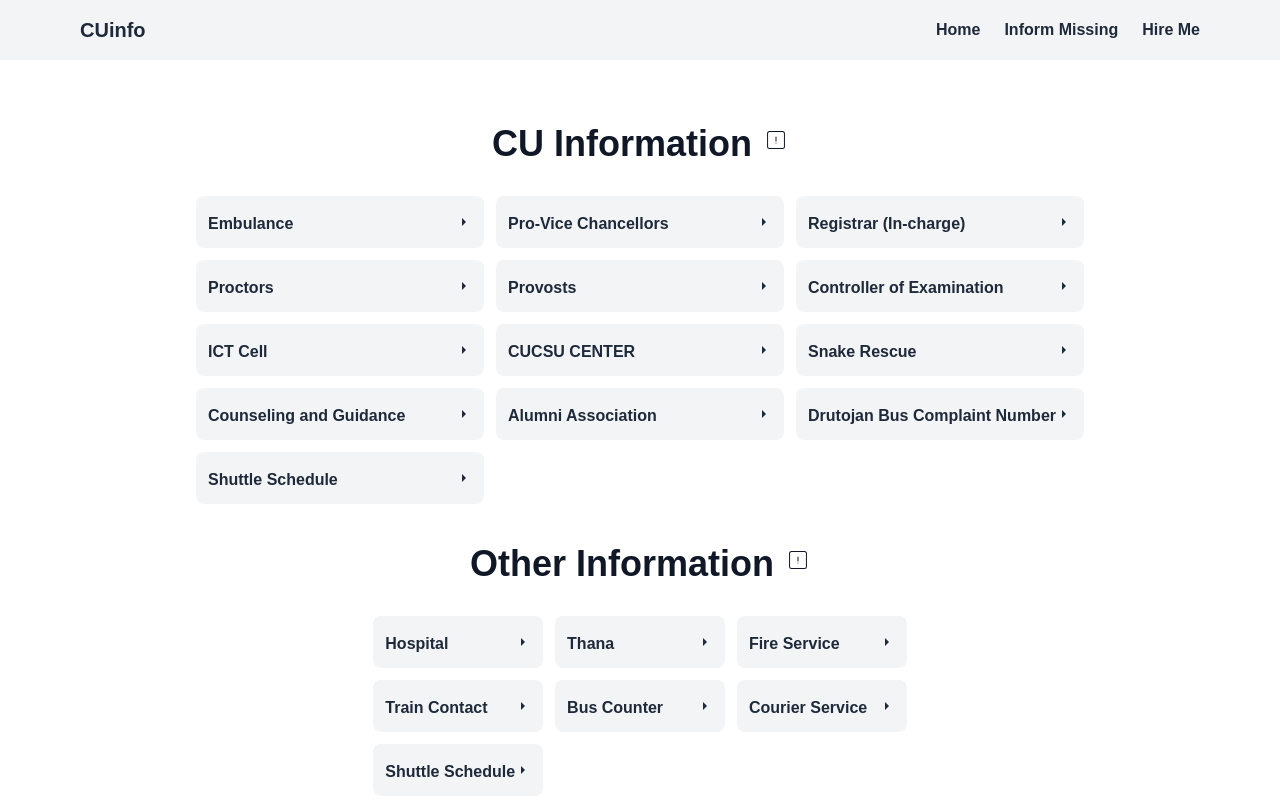
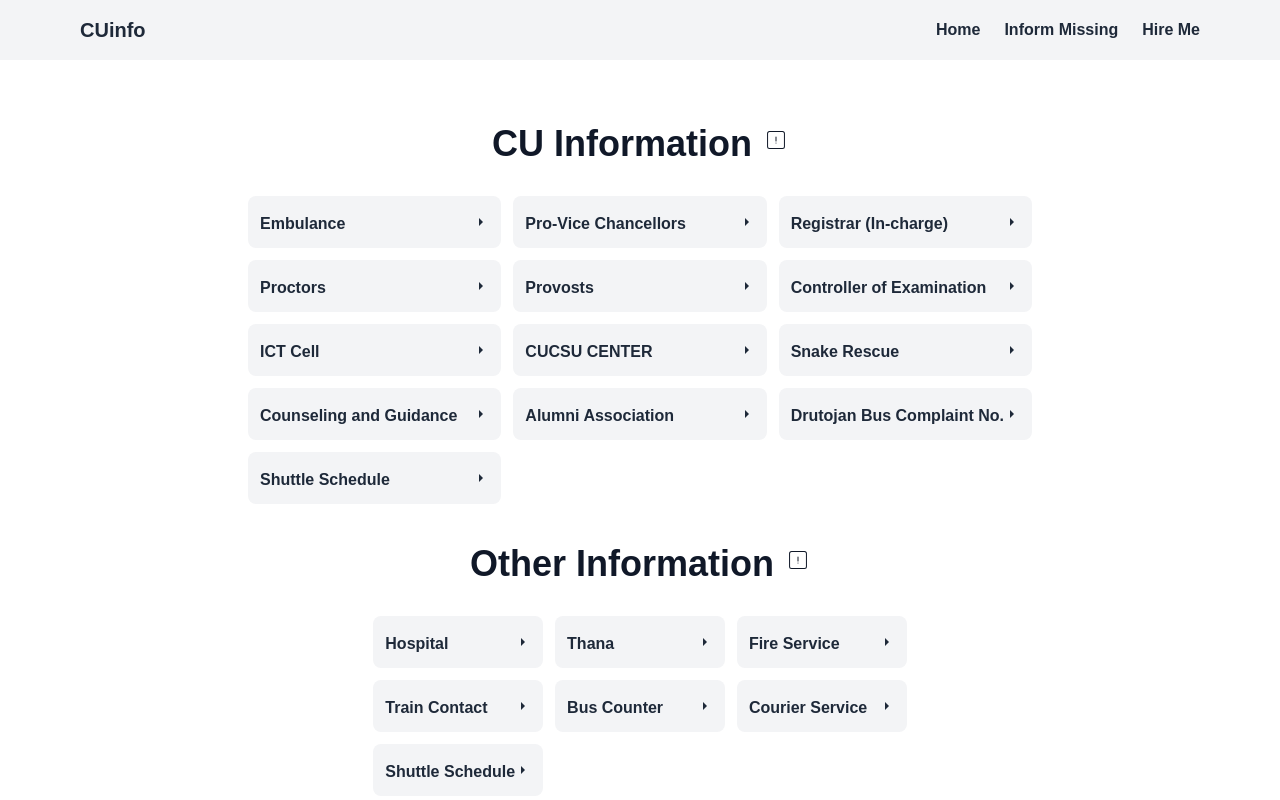
Before and after one commit to wakiullah/CUinfo, a Next.js app: page / in a window 1280 px wide. Shown: the top 800 px of the page. Built offline with nearby package versions, Linux system fonts and the light colour scheme; a web font is replaced by a local one.

Commit message:
Update versitydata.js

```diff
--- a/data/versitydata.js
+++ b/data/versitydata.js
@@ -75,7 +75,7 @@ export const universityData = [
         ],
     },
      {
-        category: "Drutojan Bus Complaint Number",
+        category: "Drutojan Bus Complaint No.",
         items: [
             { name: "Bus Association", phone: "01818083313", email: "Empty" },
         ],
```
